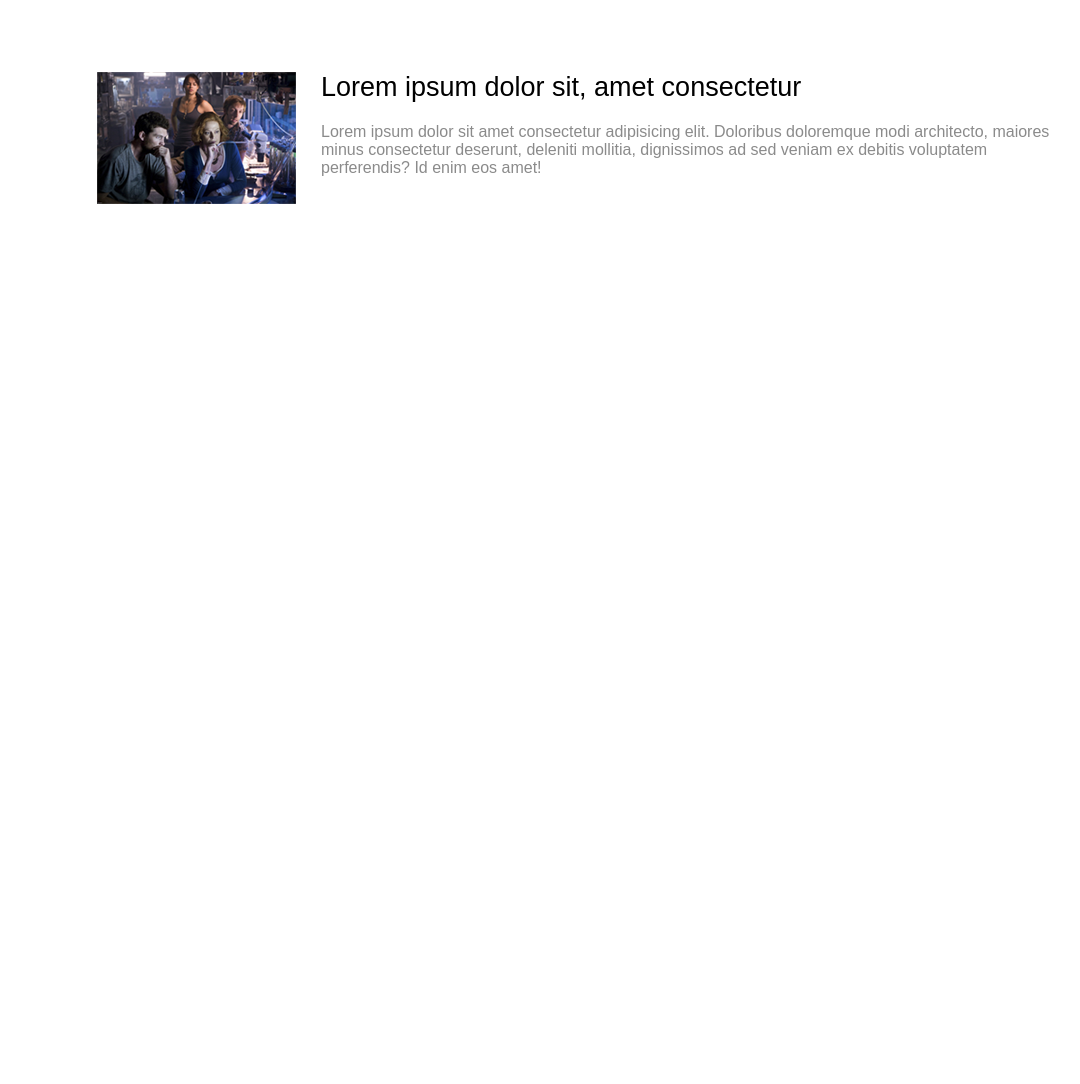
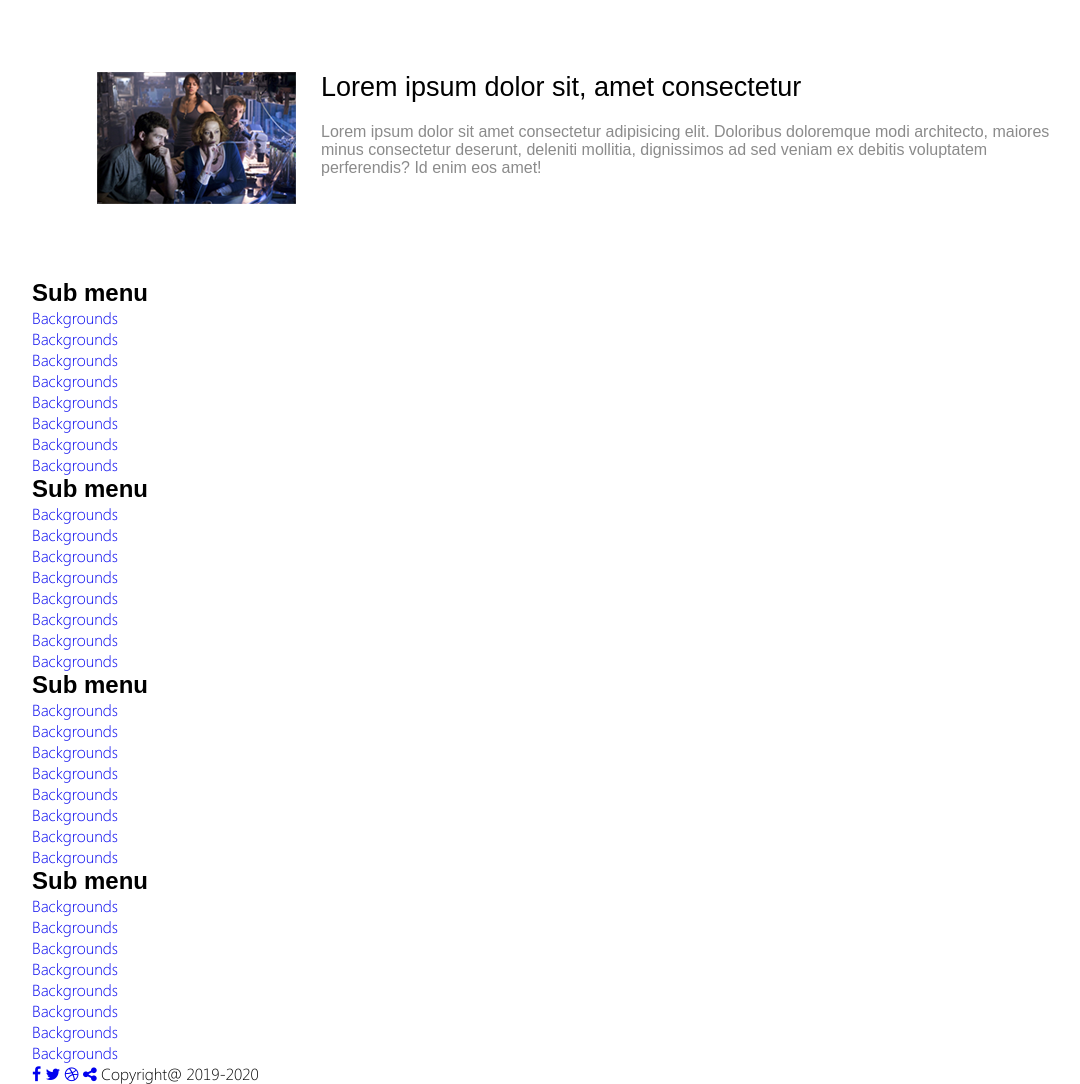
Before and after one commit to alex0735070005/pink_layout, a plain HTML site: page index.html in a window 1280 px wide. Shown: the part 1459-2543 px from the top of the page, without its empty margins (96-1176 px from the left). Before the commit the page ends 1738 px from the top, so only its background shows below. Drawn offline with Linux system fonts and the light colour scheme; files whose address does not match are found by name.

Commit message:
Add footer html

```diff
--- a/index.html
+++ b/index.html
@@ -149,5 +149,156 @@
         </section>
       </div>
     </main>
+
+    <footer class="bg-footer">
+      <div class="footer container">
+        <div class="footer__menu-wrap">
+          <h2 class="footer__main">Sub menu</h2>
+          <ul class="footer__menu">
+            <li class="footer__item">
+              <a class="footer__link" href="#">Backgrounds</a>
+            </li>
+            <li class="footer__item">
+              <a class="footer__link" href="#">Backgrounds</a>
+            </li>
+            <li class="footer__item">
+              <a class="footer__link" href="#">Backgrounds</a>
+            </li>
+            <li class="footer__item">
+              <a class="footer__link" href="#">Backgrounds</a>
+            </li>
+            <li class="footer__item">
+              <a class="footer__link" href="#">Backgrounds</a>
+            </li>
+            <li class="footer__item">
+              <a class="footer__link" href="#">Backgrounds</a>
+            </li>
+            <li class="footer__item">
+              <a class="footer__link" href="#">Backgrounds</a>
+            </li>
+            <li class="footer__item">
+              <a class="footer__link" href="#">Backgrounds</a>
+            </li>
+          </ul>
+        </div>
+
+        <div class="footer__menu-wrap">
+          <h2 class="footer__main">Sub menu</h2>
+          <ul class="footer__menu">
+            <li class="footer__item">
+              <a class="footer__link" href="#">Backgrounds</a>
+            </li>
+            <li class="footer__item">
+              <a class="footer__link" href="#">Backgrounds</a>
+            </li>
+            <li class="footer__item">
+              <a class="footer__link" href="#">Backgrounds</a>
+            </li>
+            <li class="footer__item">
+              <a class="footer__link" href="#">Backgrounds</a>
+            </li>
+            <li class="footer__item">
+              <a class="footer__link" href="#">Backgrounds</a>
+            </li>
+            <li class="footer__item">
+              <a class="footer__link" href="#">Backgrounds</a>
+            </li>
+            <li class="footer__item">
+              <a class="footer__link" href="#">Backgrounds</a>
+            </li>
+            <li class="footer__item">
+              <a class="footer__link" href="#">Backgrounds</a>
+            </li>
+          </ul>
+        </div>
+
+        <div class="footer__menu-wrap">
+          <h2 class="footer__main">Sub menu</h2>
+          <ul class="footer__menu">
+            <li class="footer__item">
+              <a class="footer__link" href="#">Backgrounds</a>
+            </li>
+            <li class="footer__item">
+              <a class="footer__link" href="#">Backgrounds</a>
+            </li>
+            <li class="footer__item">
+              <a class="footer__link" href="#">Backgrounds</a>
+            </li>
+            <li class="footer__item">
+              <a class="footer__link" href="#">Backgrounds</a>
+            </li>
+            <li class="footer__item">
+              <a class="footer__link" href="#">Backgrounds</a>
+            </li>
+            <li class="footer__item">
+              <a class="footer__link" href="#">Backgrounds</a>
+            </li>
+            <li class="footer__item">
+              <a class="footer__link" href="#">Backgrounds</a>
+            </li>
+            <li class="footer__item">
+              <a class="footer__link" href="#">Backgrounds</a>
+            </li>
+          </ul>
+        </div>
+
+        <div class="footer__menu-wrap">
+          <h2 class="footer__main">Sub menu</h2>
+          <ul class="footer__menu">
+            <li class="footer__item">
+              <a class="footer__link" href="#">Backgrounds</a>
+            </li>
+            <li class="footer__item">
+              <a class="footer__link" href="#">Backgrounds</a>
+            </li>
+            <li class="footer__item">
+              <a class="footer__link" href="#">Backgrounds</a>
+            </li>
+            <li class="footer__item">
+              <a class="footer__link" href="#">Backgrounds</a>
+            </li>
+            <li class="footer__item">
+              <a class="footer__link" href="#">Backgrounds</a>
+            </li>
+            <li class="footer__item">
+              <a class="footer__link" href="#">Backgrounds</a>
+            </li>
+            <li class="footer__item">
+              <a class="footer__link" href="#">Backgrounds</a>
+            </li>
+            <li class="footer__item">
+              <a class="footer__link" href="#">Backgrounds</a>
+            </li>
+          </ul>
+        </div>
+
+        <div class="footer__social-menu">
+          <a class="footer__social-link" href="#">
+            <i
+              class="footer__social-icon fa fa-facebook"
+              aria-hidden="true"
+            ></i>
+          </a>
+          <a class="footer__social-link" href="#">
+            <i class="footer__social-icon fa fa-twitter" aria-hidden="true"></i>
+          </a>
+          <a class="footer__social-link" href="#">
+            <i
+              class="footer__social-icon fa fa-dribbble"
+              aria-hidden="true"
+            ></i>
+          </a>
+          <a class="footer__social-link" href="#">
+            <i
+              class="footer__social-icon fa fa-share-alt"
+              aria-hidden="true"
+            ></i>
+          </a>
+          <a class="footer__copyright">
+            Copyright@ 2019-2020
+          </a>
+        </div>
+      </div>
+    </footer>
   </body>
 </html>
```
